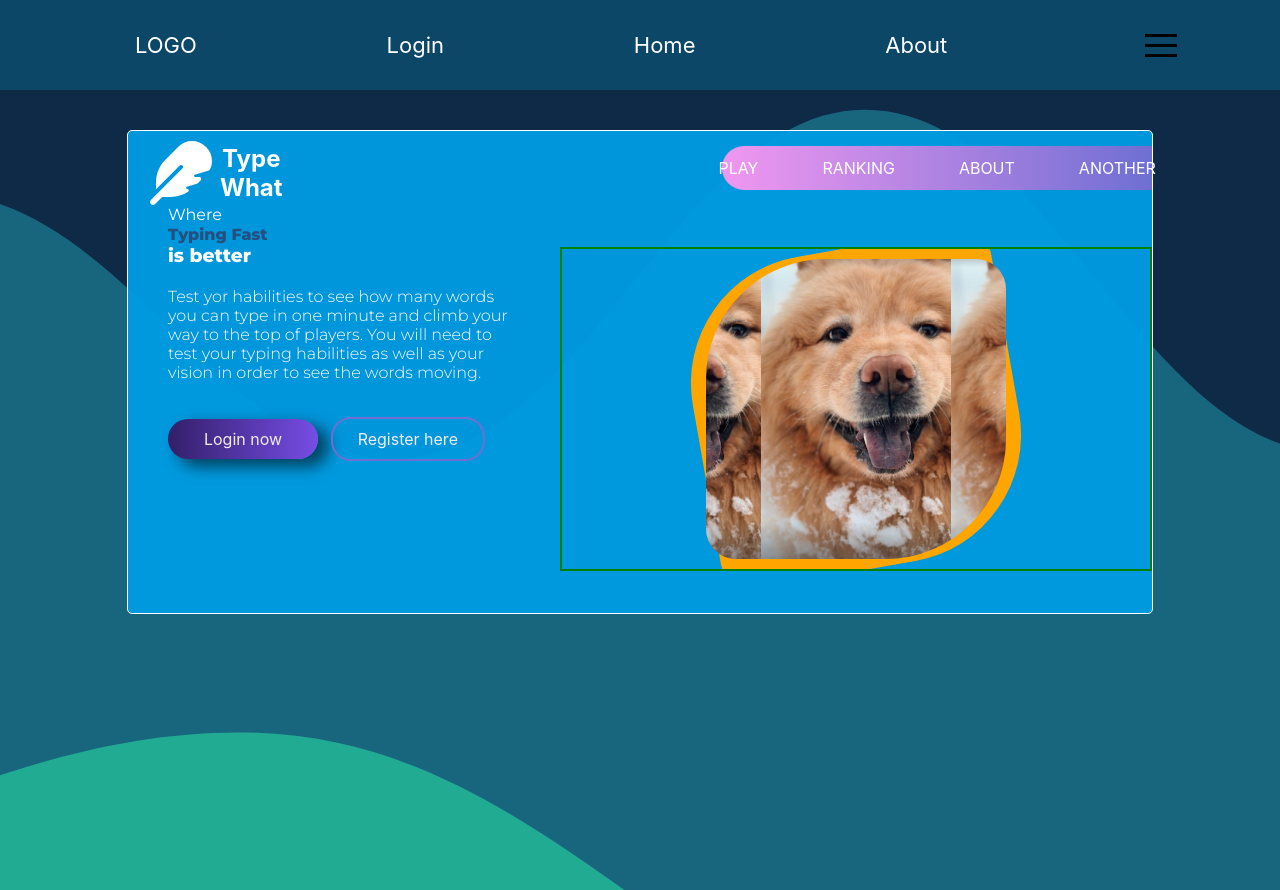
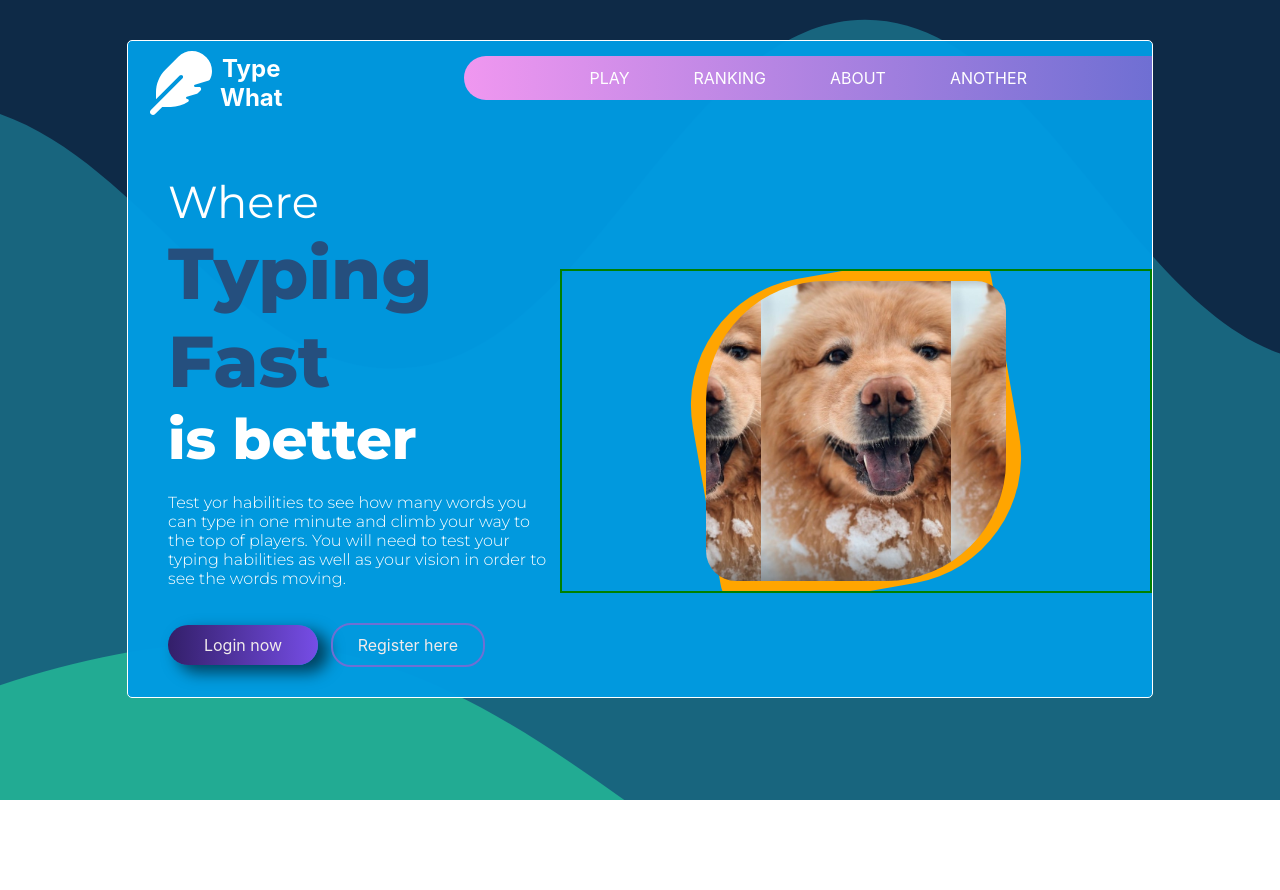
Before and after one commit to JohnBorges52/TypeWhat, a React (Create React App) app in the folder guesswhat-front/: page / in a window 1280 px wide. After the commit the page ends 800 px from the top, so only its background shows below. Built offline with nearby package versions, Linux system fonts and the light colour scheme.

Commit message:
add responsiviness

```diff
--- a/guesswhat-front/src/App.js
+++ b/guesswhat-front/src/App.js
@@ -13,12 +13,7 @@ import './styles/style.scss'
 function App() {
   return (
     <div className="App">
-
-      <TopNavBar />
       <div className='main-container'>
-
-
-
 
         <Routes>
           <Route path="/" element={<MainPage />} />
--- a/guesswhat-front/src/components/MainPage.jsx
+++ b/guesswhat-front/src/components/MainPage.jsx
@@ -2,6 +2,10 @@ import React from 'react'
 import'../styles/mainpage.scss'
 import { FontAwesomeIcon } from '@fortawesome/react-fontawesome'
 import { faFeather } from '@fortawesome/free-solid-svg-icons'
+import { useState } from 'react'
+
+import Hamburger from 'hamburger-react'
+
 
 
 
@@ -9,12 +13,10 @@ import { faFeather } from '@fortawesome/free-solid-svg-icons'
 
 
 export default function MainPage() {
+
+  const [isOpen, setOpen] = useState(false)
+  const [Hamburguer, setHamburguer] = useState(false)
   return (
-
-
-
-
-
 
     <div className='mainpage--container'>
 
@@ -22,7 +24,7 @@ export default function MainPage() {
 
         <div className='title-container'>
 
-          <FontAwesomeIcon icon={faFeather} size="4x" className='fa-feather' />
+          <FontAwesomeIcon icon={faFeather}  className='fa-feather' />
           <div className='h1-title-container'>
             <h1 className='title-mainpage'>Type</h1>
             <h1 className='title-mainpage'>What</h1>
@@ -30,10 +32,26 @@ export default function MainPage() {
         </div>
           <div className='title-mainpage-topnav'>
             <div className='title-mainpage-topnav-right'>
-              <li><a href="#">Play</a></li>
-              <li><a href="#">Ranking</a></li>
-              <li><a href="#">About</a></li>
-              <li><a href="#">another</a></li>
+              <li className='hamburguer'><Hamburger toggled={isOpen} toggle={setOpen} /></li>
+             {isOpen &&
+             <>
+              <li className='small-Li'><a href="#">Play</a></li>
+              <li className='small-Li'><a href="#">Ranking</a></li>
+              <li className='small-Li'><a href="#">About</a></li>
+              <li className='small-Li'><a href="#">another</a></li>
+             </>
+            }
+
+
+
+
+
+
+
+              <li className='normal-Li'><a href="#">Play</a></li>
+              <li className='normal-Li'><a href="#">Ranking</a></li>
+              <li className='normal-Li'><a href="#">About</a></li>
+              <li className='normal-Li'><a href="#">another</a></li>
 
             </div>
           </div>
--- a/guesswhat-front/src/components/TopNavBar.jsx
+++ b/guesswhat-front/src/components/TopNavBar.jsx
@@ -14,11 +14,11 @@ export default function TopNavBar() {
   return (
     <div className='top--nav--bar'>
       <ul>
+        <li><Hamburger toggled={isOpen} toggle={setOpen} /></li>
         <li><a href="#">LOGO</a></li>
         <li><a href="#">Login</a></li>
         <li><a href="#">Home</a></li>
         <li><a href="#">About</a></li>
-        <li><Hamburger toggled={isOpen} toggle={setOpen} /></li>
       </ul>
 
 
--- a/guesswhat-front/src/styles/mainpage.scss
+++ b/guesswhat-front/src/styles/mainpage.scss
@@ -4,6 +4,7 @@
   border: 1px solid white;
   border-radius: 5px;
   background-color: #009be2f6;
+  min-height: 80vh;
 }
 
 .mainpage--container:hover{
@@ -36,7 +37,6 @@
 
       .title-mainpage{
         color: white;
-        font-size: 1.5em;
         text-align: center;
         margin: 0;
         padding-right: 10px;
@@ -45,37 +45,7 @@
 
   }
 
-  .title-mainpage-topnav{
-    width: 100%;
-    // border: 2px solid green;
-    display: flex;
-    justify-content: flex-end;
-    align-items: center;
 
-
-    .title-mainpage-topnav-right{
-      width: 50%;
-      min-width: 210px;
-      display: flex;
-      flex-direction: row;
-      justify-content: center;
-      border-radius: 30px;
-      border-top-right-radius:  0;
-      border-bottom-right-radius:  0;
-      background-image: linear-gradient(to right, rgb(240, 151, 240), rgb(111, 111, 211)) ;
-      align-items: center;
-      height: 60%;
-      gap: 4rem;
-
-      li{
-        list-style: none;
-
-        text-transform: uppercase;
-
-      }
-    }
-
-  }
 }
 .content-container {
   width: calc(100% - 40px);
@@ -83,6 +53,7 @@
   padding-left: 40px;
   display: flex;
   align-items: center;
+  margin-top: 50px;
 
   .content-container-left{
     // border: solid red 2px;
@@ -124,18 +95,15 @@
 
       }
 
-
     }
 
     .content-container-left-subtext{
-      width: 90%;
       min-width: 182px;
       max-height: 190px ;
       display: flex;
       flex-direction: row;
       align-items: center;
       gap: 40px;
-      // border: 1px solid green;
 
       h5 {
         color: white;
@@ -143,7 +111,6 @@
         font-size: 1em;
         font-family: 'Montserrat', sans-serif;
         font-weight: 300;
-        // font-size: min(max(0.5em, 4vw), 1em);
 
       }
 
@@ -154,6 +121,7 @@
       align-items: center;
       gap: 1vw;
       margin-top: 15px;
+      margin-bottom: 30px;
 
       .a-link-login{
         width: 150px;
@@ -241,13 +209,36 @@
 
 
 
-.register-container input:nth-child(6){
-  margin-bottom: 30px;
-}
+@media only screen and (max-width: 800px) {
+
+  .top-bar-container{
+    display: flex;
+    flex-direction: row;
+    justify-content: space-between;
+  }
+
+  .title-mainpage-topnav{
 
 
-@media only screen and (max-width: 800px) {
+    .title-mainpage-topnav-right{
 
+      border: 1px solid red;
+
+      .normal-Li{
+        display: none;
+      }
+
+    }
+  }
+
+  .fa-feather{
+    color: white;
+    font-size: 3.9em;
+  }
+  .title-mainpage{
+    font-size: 1.3em;
+
+  }
 
   .content-container{
     flex-wrap: wrap;
@@ -293,10 +284,84 @@
 
   }
 
+  .content-container-left-subtext {
+    display: flex;
+    justify-content: center;
+    flex-direction: column;
+
+  }
+  .content-container-left-subtext-links{
+    justify-content: center;
+
+  }
+
 }
+
+
 @media only screen and (min-width: 800px) {
 
+  .title-mainpage-topnav{
+    width: 100%;
+    display: flex;
+    justify-content: flex-end;
+    align-items: center;
+    position: relative;
 
 
+    .title-mainpage-topnav-right{
+      position: absolute;
+      width: 80%;
+      min-width: 440px;
+      display: flex;
+      flex-direction: row;
+      justify-content: center;
+      border-radius: 30px;
+      border-top-right-radius:  0;
+      border-bottom-right-radius:  0;
+      background-image: linear-gradient(to right, rgb(240, 151, 240), rgb(111, 111, 211)) ;
+      align-items: center;
+      height: 60%;
+      gap: 4rem;
+
+      .normal-Li{
+        list-style: none;
+        text-transform: uppercase;
+
+      }
+    }
+    .hamburguer {
+      display: none;
+    }
+
+  }
+
+
+  .fa-feather{
+    color: white;
+    font-size: 4em;
+  }
+
+  .title-mainpage{
+    font-size: 1.5em;
+
+  }
+
+  .content-container-left-text{
+
+    margin-top: 10px;
+  span {
+    font-size: 4.5em;
+    text-align: center;
+
+  }
+
+  h3{
+    font-size: 3.5em;
+  }
+  h4{
+    font-size: 2.8em;
+
+  }
+  }
 
 }
```
